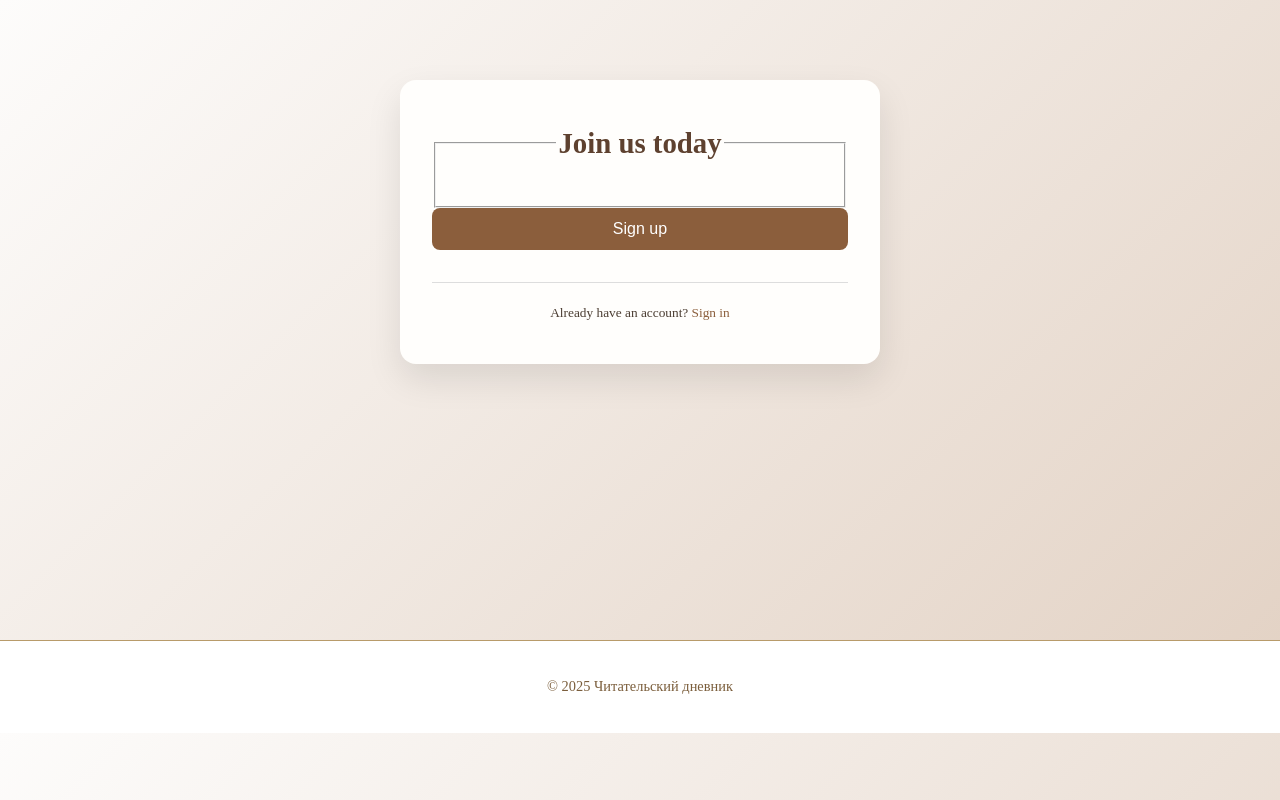
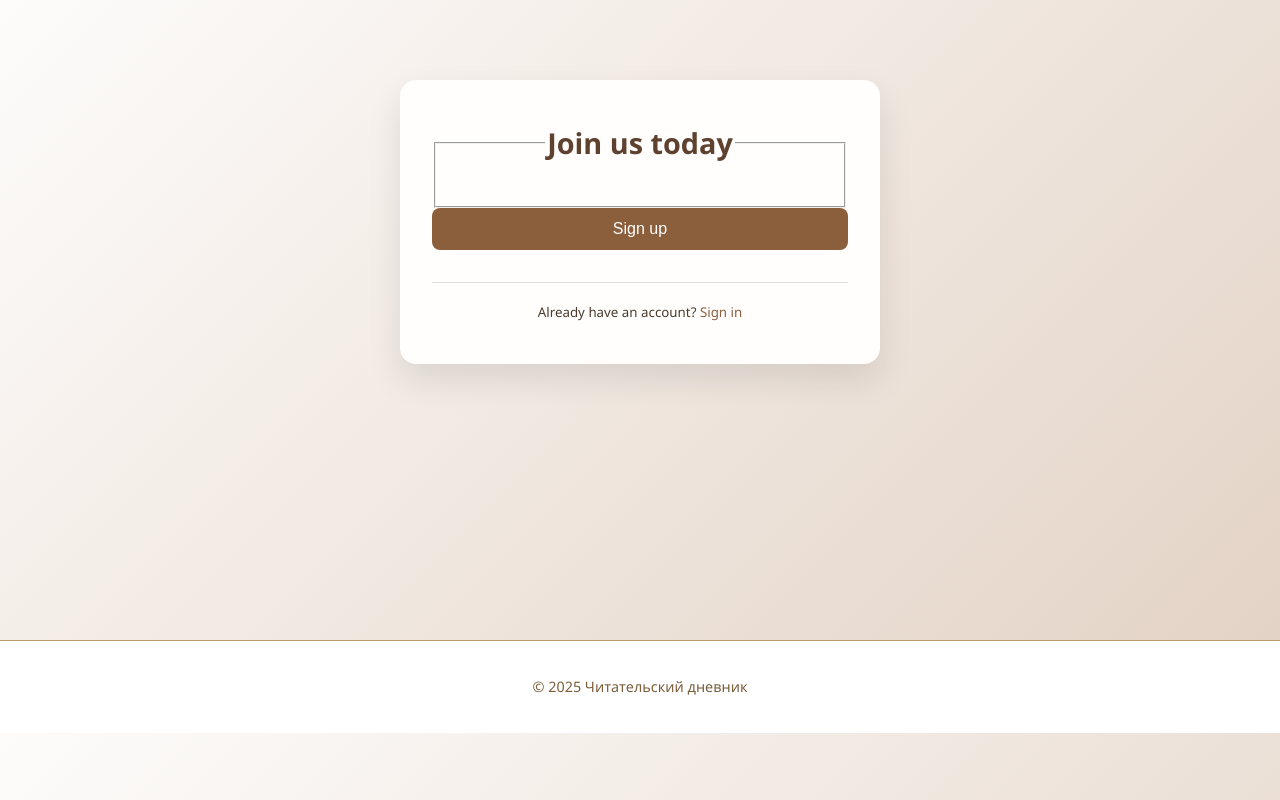
Before and after one commit to Hronaxe/book-diary, a Django app: page /register in a window 1280 px wide. Run offline with Django 5.2, Linux system fonts and the light colour scheme; some libraries are stand-ins or nearby versions.

Commit message:
com style2

```diff
--- a/core/templates/register.html
+++ b/core/templates/register.html
@@ -6,7 +6,6 @@
   body {
     background: linear-gradient(135deg, #fdfcfb 0%, #e2d1c3 100%);
     font-family: 'Segoe UI', Tahoma, Geneva, Verdana, sans-serif;
-    font-family: 'Times New Roman', Times, serif;
   }
 
   .content-section {
@@ -71,6 +70,7 @@
   }
 </style>
 
+
 <div class="content-section">
   <!-- Sign up form -->
   <form method="POST">
```
